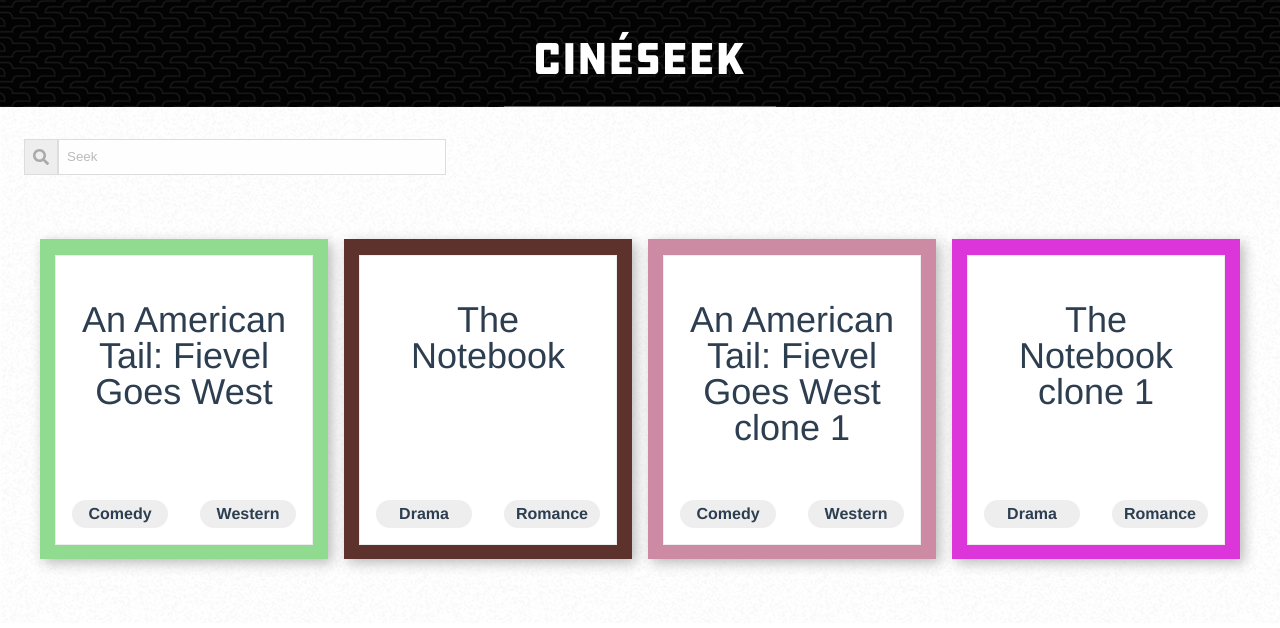
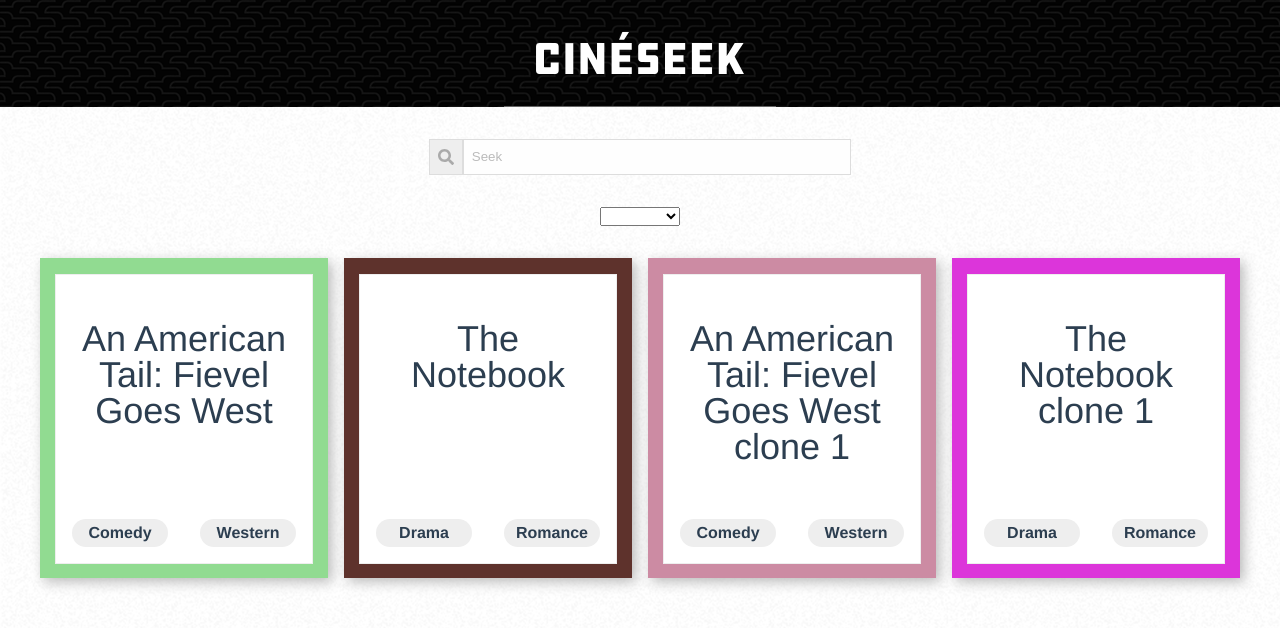
Before and after one commit to caseyisonit/fee-pex-test, a Vue app: page / in a window 1280 px wide. Shown: the top 628 px of the page. Built offline with nearby package versions, Linux system fonts and the light colour scheme.

Commit message:
search by genre and actor as well as filter by genre

```diff
--- a/src/App.vue
+++ b/src/App.vue
@@ -1,7 +1,7 @@
 <template>
     <div id="app">
         <nav-bar></nav-bar>
-        <movie-grid :movies="movies" ></movie-grid>
+        <movie-grid :movies="movies" :genres="genres"></movie-grid>
     </div>
 </template>
 
@@ -32,6 +32,9 @@ export default Vue.extend({
 <style lang="scss">
 body {
     margin: 0;
+    background-image: url('assets/so-white.png');
+    background-repeat: repeat;
+    background-size: auto;
 }
 
 #app {
@@ -40,7 +43,7 @@ body {
     -moz-osx-font-smoothing: grayscale;
     text-align: center;
     color: #2c3e50;
-    background-image: url('assets/so-white.png');
+
 }
 h1,h2,h3,h4,h5,h6 {
   font-weight: 100;
--- a/src/components/MovieGrid.vue
+++ b/src/components/MovieGrid.vue
@@ -1,10 +1,20 @@
 <template>
     <div>
-        <div class="search-container">
-            <div class="search-icon" role="submit">
-                <font-awesome-icon icon="search" />
+        <div class="search-filter-container">
+            <div class="search-container">
+                <div class="search-icon" role="submit">
+                    <font-awesome-icon icon="search" />
+                </div>
+                <input class="search-input" placeholder="Seek" v-model="search" />
             </div>
-            <input class="search-input" placeholder="Seek" v-model="search" />
+            <div class="filter-conatiner">
+                <select v-model="selectedGenre" aria-placeholder="Filter">
+                    <option value="view all">View All</option>
+                    <option v-for="(genre, index) in genres" :value="genre.title" :key="index">
+                        {{ genre.title }}
+                    </option>
+                </select>
+            </div>
         </div>
         <div class="movie-grid-container">
             <div v-for="(movie, index) in filteredMovies" :key="index">
@@ -26,17 +36,43 @@ export default {
     },
     components: { MovieCard },
     props: {
-        movies: { type: Array, required: true }
+        movies: { type: Array, required: true },
+        genres: { type: Array, required: true }
     },
     computed: {
         filteredMovies() {
             let tempMovies = this.movies;
 
-            //search input for names
-            //need to add in genre and actors
             if (this.search != '' && this.search) {
                 tempMovies = tempMovies.filter((movie) => {
-                    return movie.title.toLowerCase().includes(this.search.toLowerCase());
+                    //checks movie title
+                    if (movie.title.toLowerCase().includes(this.search.toLowerCase())) {
+                        return movie;
+                    }
+                    //checks genre
+                    else if (
+                        movie.genre.some((singleGenre) => {
+                            return singleGenre.title.toLowerCase().includes(this.search.toLowerCase());
+                        })
+                    ) {
+                        return movie;
+                    }
+                    //checks actor
+                    else if (
+                        movie.actors.some((actor) => {
+                            return actor.name.toLowerCase().includes(this.search.toLowerCase());
+                        })
+                    ) {
+                        return movie;
+                    }
+                });
+            } else if (this.selectedGenre === 'view all') {
+                return tempMovies;
+            } else if (this.selectedGenre !== '' && this.selectedGenre) {
+                tempMovies = tempMovies.filter((movie) => {
+                    return movie.genre.some((singleGenre) => {
+                        return singleGenre.title.toLowerCase().includes(this.selectedGenre.toLowerCase());
+                    });
                 });
             }
 
@@ -49,8 +85,12 @@ export default {
 .search-container {
     padding: 1rem;
     display: flex;
+    justify-content: center;
+    align-content: center;
+    margin: auto;
     @media (min-width: 415px) {
         padding: 2rem 1.5rem;
+        flex-shrink: 2;
         width: 33vw;
     }
     .search-input {
--- a/src/components/NavBar.vue
+++ b/src/components/NavBar.vue
@@ -10,7 +10,6 @@ export default {}
 .nav-bar {
     background-color: black;
     background-image: url('../assets/beanstalk-dark.png');
-
     width: 100vw;
     margin: 0;
 }
```
